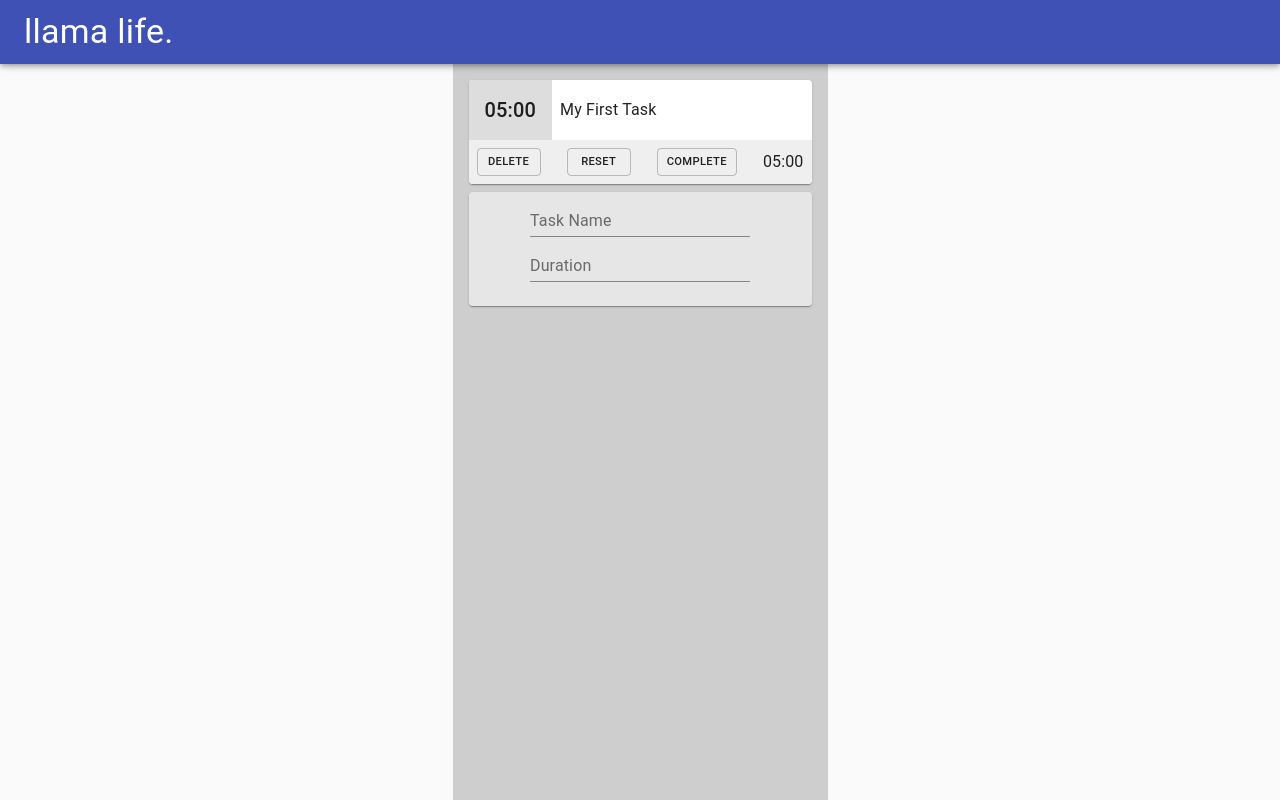
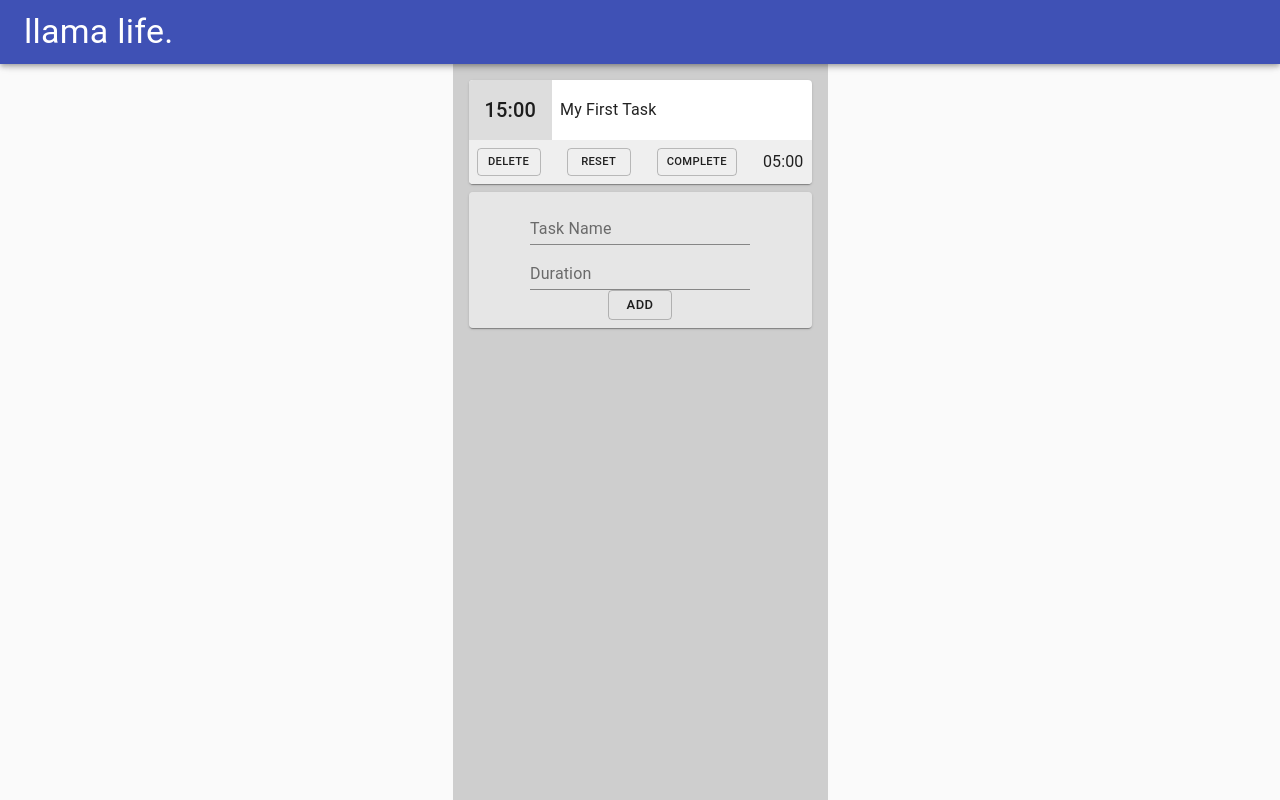
Before and after one commit to Jomark031497/aloeviate-server, a React (Create React App) app: page / in a window 1280 px wide. Built offline with nearby package versions, Linux system fonts and the light colour scheme.

Commit message:
added redux-toolkit

```diff
--- a/package.json
+++ b/package.json
@@ -6,12 +6,15 @@
     "@material-ui/core": "^4.11.4",
     "@material-ui/lab": "^4.0.0-alpha.58",
     "@material-ui/styles": "^4.11.4",
+    "@reduxjs/toolkit": "^1.5.1",
     "@testing-library/jest-dom": "^5.12.0",
     "@testing-library/react": "^11.2.6",
     "@testing-library/user-event": "^12.8.3",
     "react": "^17.0.2",
     "react-dom": "^17.0.2",
+    "react-redux": "^7.2.4",
     "react-scripts": "4.0.3",
+    "uuid": "^8.3.2",
     "web-vitals": "^1.1.2"
   },
   "scripts": {
--- /dev/null
+++ b/src/app/store.js
@@ -0,0 +1,8 @@
+import { configureStore } from "@reduxjs/toolkit";
+import tasksReducer from "../features/tasks/taskSlice";
+
+export default configureStore({
+  reducer: {
+    tasks: tasksReducer,
+  },
+});
--- a/src/components/AddTask.jsx
+++ b/src/components/AddTask.jsx
@@ -1,24 +1,44 @@
-import { Card, CardContent, TextField } from "@material-ui/core";
+import { Button, Card, TextField } from "@material-ui/core";
 import { makeStyles } from "@material-ui/styles";
-import React from "react";
+import React, { useState } from "react";
 
 const AddTask = () => {
   const classes = useStyles();
+
+  const [task, setTask] = useState({
+    name: "",
+    duration: "",
+  });
+
+  const handleSubmit = (e) => {
+    e.preventDefault();
+
+    console.log(task);
+  };
+
   return (
-    <Card className={classes.root}>
-      <CardContent className={classes.cardContent}>
+    <Card component="form" onSubmit={handleSubmit} className={classes.root}>
+      <div className={classes.cardContent}>
         <TextField
           label="Task Name"
           size="small"
           className={classes.textfields}
+          value={task.name}
+          onChange={(e) => setTask({ ...task, name: e.target.value })}
         />
         <TextField
           label="Duration"
           type="number"
           size="small"
           className={classes.textfields}
+          value={task.duration}
+          onChange={(e) => setTask({ ...task, duration: e.target.value })}
         />
-      </CardContent>
+
+        <Button size="small" variant="outlined" type="submit">
+          Add
+        </Button>
+      </div>
     </Card>
   );
 };
@@ -33,7 +53,7 @@ const useStyles = makeStyles((theme) => ({
     flexDirection: "column",
     alignItems: "center",
     justifyContent: "center",
-    padding: 0,
+    padding: "0.5rem 0rem",
   },
 }));
 
--- a/src/components/TaskCard.jsx
+++ b/src/components/TaskCard.jsx
@@ -11,14 +11,15 @@ import React from "react";
 
 const TaskCard = ({ task }) => {
   const classes = useStyles();
+
   return (
     <Card className={classes.root}>
       <CardContent className={classes.CardContent}>
         <Box className={classes.remainingDuration}>
-          <Typography variant="h6">05:00</Typography>
+          <Typography variant="h6">{task.duration}</Typography>
         </Box>
         <Box className={classes.taskName}>
-          <Typography variant="subtitle1">My First Task</Typography>
+          <Typography variant="subtitle1">{task.name}</Typography>
         </Box>
       </CardContent>
       <CardActions className={classes.cardActions}>
--- a/src/components/TaskContainer.jsx
+++ b/src/components/TaskContainer.jsx
@@ -1,13 +1,20 @@
 import { makeStyles } from "@material-ui/core";
-import React from "react";
 import AddTask from "./AddTask";
 import TaskCard from "./TaskCard";
+import { useSelector } from "react-redux";
 
 const TaskContainer = () => {
   const classes = useStyles();
+
+  const tasks = useSelector((state) => state.tasks);
+
+  console.log(tasks);
   return (
     <div className={classes.root}>
-      <TaskCard />
+      {tasks.map((task) => (
+        <TaskCard key={task.id} task={task} />
+      ))}
+
       <AddTask />
     </div>
   );
--- /dev/null
+++ b/src/features/tasks/taskSlice.js
@@ -0,0 +1,14 @@
+import { createSlice } from "@reduxjs/toolkit";
+import { v4 } from "uuid";
+
+export const taskSlice = createSlice({
+  name: "tasks",
+  initialState: [{ id: v4(), name: "My First Task", duration: "15:00" }],
+  reducers: {
+    addTask: (state) => {},
+  },
+});
+
+export const { increment, decrement, incrementByAmount } = taskSlice.actions;
+
+export default taskSlice.reducer;
--- a/src/index.js
+++ b/src/index.js
@@ -1,16 +1,20 @@
 import { createMuiTheme, CssBaseline, ThemeProvider } from "@material-ui/core";
 import React from "react";
 import ReactDOM from "react-dom";
+import { Provider } from "react-redux";
 import App from "./App";
+import store from "./app/store";
 
 const theme = createMuiTheme({});
 
 ReactDOM.render(
   <React.StrictMode>
-    <ThemeProvider theme={theme}>
-      <CssBaseline />
-      <App />
-    </ThemeProvider>
+    <Provider store={store}>
+      <ThemeProvider theme={theme}>
+        <CssBaseline />
+        <App />
+      </ThemeProvider>
+    </Provider>
   </React.StrictMode>,
   document.getElementById("root")
 );
```
Also changed, not shown: 1 other file (tests, documents, lock files or other folders).
